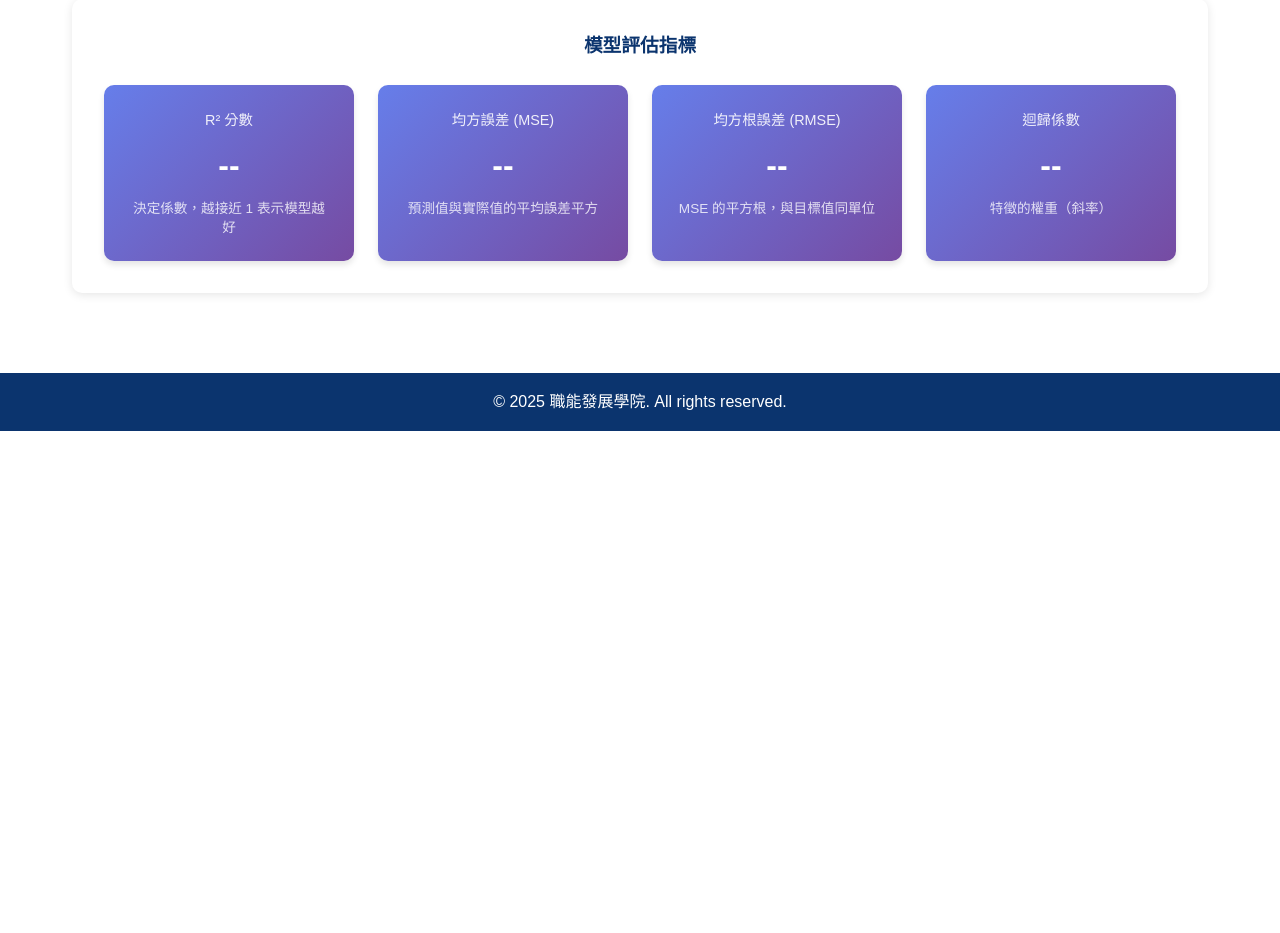
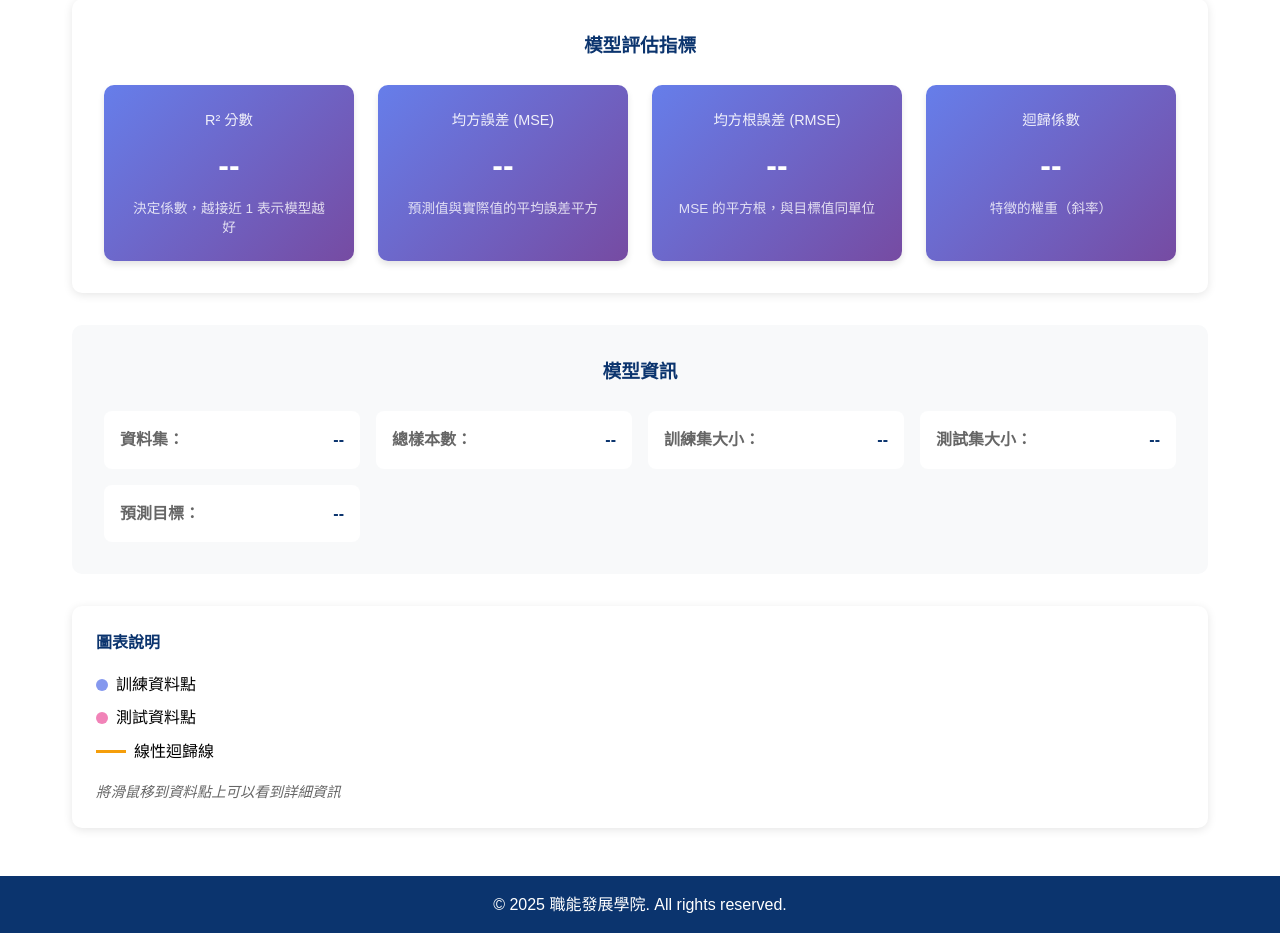
Before and after one commit to erwrervv/python_web, a Flask app: page /regression in a window 1280 px wide. Shown: the part 1502-2435 px from the top of the page. Before the commit the page ends 1933 px from the top, so only its background shows below. Run offline with Flask 3, Linux system fonts and the light colour scheme.

Commit message:
/api/regression/data jsonify from flask import Flask,render_template,jsonify

```diff
--- a/lesson8/app.py
+++ b/lesson8/app.py
@@ -1,4 +1,4 @@
-from flask import Flask,render_template
+from flask import Flask,render_template,jsonify
 
 app = Flask(__name__)
 
@@ -20,7 +20,12 @@ def machine():
 @app.route("/test")
 def test():
     return render_template("test.html")
-
+@app.route("/api/regression/data")
+def regression_data():
+    return jsonify({
+        "success": True,
+        "error":"沒有錯誤"
+    })
 def main():
     """啟動應用（教學用：啟用 debug 模式）"""
     # 在開發環境下使用 debug=True，部署時請關閉
--- a/lesson8/static/css/regression.css
+++ b/lesson8/static/css/regression.css
@@ -172,6 +172,7 @@
     font-size: 1rem;
     opacity: 0.9;
 }
+
 /* 控制面板 */
 .control-panel {
     background: white;
@@ -327,3 +328,127 @@
     opacity: 0.8;
     line-height: 1.4;
 }
+
+/* 模型資訊 */
+.model-info {
+    background: #f8f9fa;
+    padding: 2rem;
+    border-radius: 10px;
+    margin-bottom: 2rem;
+}
+
+.model-info h3 {
+    color: #0B346E;
+    margin-bottom: 1.5rem;
+    text-align: center;
+}
+
+.info-grid {
+    display: grid;
+    grid-template-columns: repeat(auto-fit, minmax(250px, 1fr));
+    gap: 1rem;
+}
+
+.info-item {
+    background: white;
+    padding: 1rem;
+    border-radius: 8px;
+    display: flex;
+    justify-content: space-between;
+    align-items: center;
+}
+
+.info-label {
+    font-weight: bold;
+    color: #666;
+}
+
+.info-value {
+    color: #0B346E;
+    font-weight: bold;
+}
+
+/* 圖例說明 */
+
+.legend-info {
+    background: white;
+    padding: 1.5rem;
+    border-radius: 10px;
+    box-shadow: 0 2px 10px rgba(0, 0, 0, 0.1);
+}
+
+.legend-info h4 {
+    color: #0B346E;
+    margin-bottom: 1rem;
+}
+
+.legend-info ul {
+    list-style: none;
+    padding: 0;
+    margin-bottom: 1rem;
+}
+
+.legend-info li {
+    display: flex;
+    align-items: center;
+    gap: 0.5rem;
+    margin-bottom: 0.5rem;
+}
+
+.legend-dot {
+    width: 12px;
+    height: 12px;
+    border-radius: 50%;
+    display: inline-block;
+}
+
+.legend-dot.train {
+    background-color: rgba(102, 126, 234, 0.8);
+}
+
+.legend-dot.test {
+    background-color: rgba(237, 100, 166, 0.8);
+}
+
+.legend-line {
+    width: 30px;
+    height: 3px;
+    background-color: #f59e0b;
+    display: inline-block;
+}
+
+.help-text {
+    color: #666;
+    font-size: 0.9rem;
+    margin-top: 1rem;
+    font-style: italic;
+}
+
+/* 響應式設計 */
+@media (max-width: 768px) {
+    .page-header h1 {
+        font-size: 2rem;
+    }
+
+    .metrics-grid {
+        grid-template-columns: 1fr;
+    }
+
+    .info-grid {
+        grid-template-columns: 1fr;
+    }
+
+    .control-group {
+        flex-direction: column;
+        align-items: stretch;
+    }
+
+    .form-select {
+        width: 100%;
+    }
+
+    .chart-container {
+        height: 400px;
+        padding: 1rem;
+    }
+}
--- a/lesson8/templates/regression.html
+++ b/lesson8/templates/regression.html
@@ -95,6 +79,45 @@
             </div>
         </div>
     </div>
+
+    <!-- 模型資訊 -->
+    <div class="model-info">
+        <h3>模型資訊</h3>
+        <div class="info-grid">
+            <div class="info-item">
+                <span class="info-label">資料集：</span>
+                <span class="info-value" id="dataset-name">--</span>
+            </div>
+            <div class="info-item">
+                <span class="info-label">總樣本數：</span>
+                <span class="info-value" id="total-samples">--</span>
+            </div>
+            <div class="info-item">
+                <span class="info-label">訓練集大小：</span>
+                <span class="info-value" id="train-size">--</span>
+            </div>
+            <div class="info-item">
+                <span class="info-label">測試集大小：</span>
+                <span class="info-value" id="test-size">--</span>
+            </div>
+            <div class="info-item">
+                <span class="info-label">預測目標：</span>
+                <span class="info-value" id="target-name">--</span>
+            </div>
+        </div>
+    </div>
+
+    <!-- 圖例說明 -->
+     <div class="legend-info">
+        <h4>圖表說明</h4>
+        <ul>
+            <li><span class="legend-dot train"></span> 訓練資料點</li>
+            <li><span class="legend-dot test"></span> 測試資料點</li>
+            <li><span class="legend-line"></span> 線性迴歸線</li>
+        </ul>
+        <p class="help-text">將滑鼠移到資料點上可以看到詳細資訊</p>
+    </div>
+</div>
   {% endblock %} {% block javascript %}
   <script src="{{ url_for('static', filename='js/regression.js') }}"></script>
   {% endblock %}
```
Also changed, not shown: other parts of lesson8/templates/regression.html (+5 -21 lines). Lines whose indentation alone changed are shown as unchanged.
